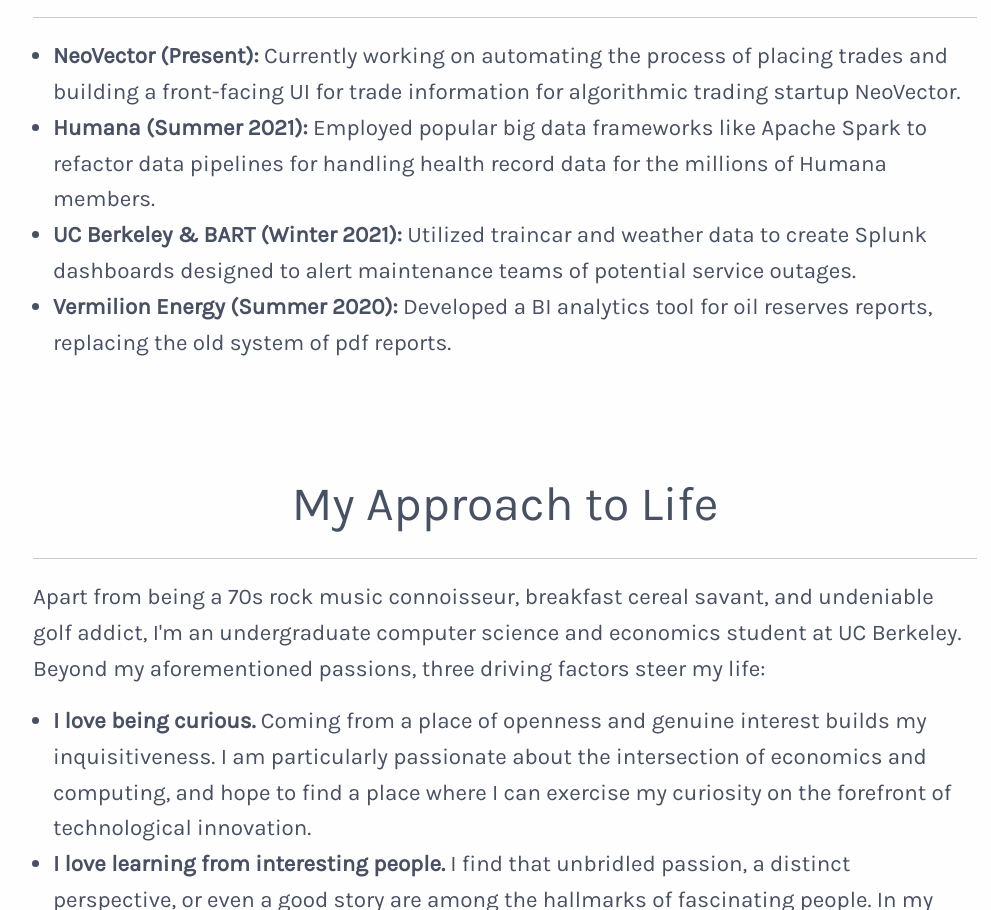
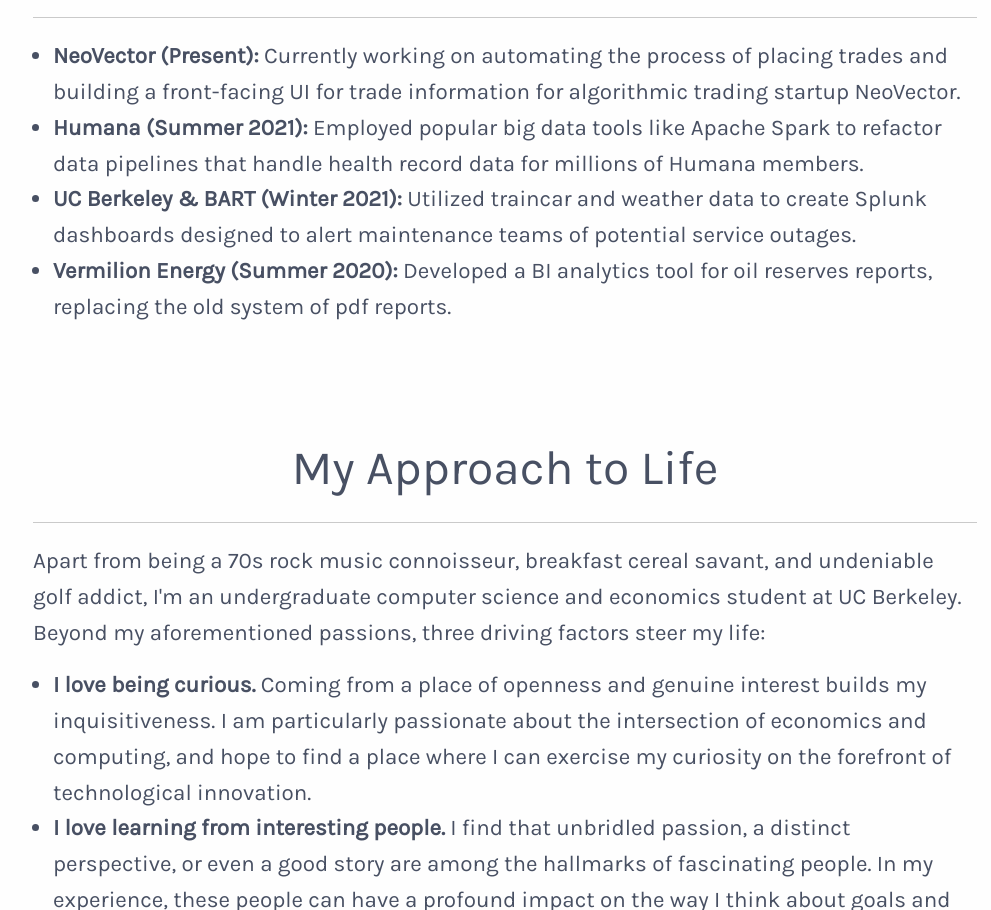
Before and after one commit to evanpfeifer/evanpfeifer.github.io, a plain HTML site: page index.html in a window 1280 px wide. Shown: the part 1103-2013 px from the top of the page, without its empty margins (135-1126 px from the left). Drawn offline with Linux system fonts and the light colour scheme.

Commit message:
refactor work history wording

```diff
--- a/index.html
+++ b/index.html
@@ -100,7 +100,7 @@
             <hr>
             <ul>
               <li><b>NeoVector (Present):</b> Currently working on automating the process of placing trades and building a front-facing UI for trade information for algorithmic trading startup NeoVector.</li>
-              <li><b>Humana (Summer 2021):</b> Employed popular big data frameworks like Apache Spark to refactor data pipelines for handling health record data for the millions of Humana members.</li>
+              <li><b>Humana (Summer 2021):</b> Employed popular big data tools like Apache Spark to refactor data pipelines that handle health record data for millions of Humana members.</li>
               <li><b>UC Berkeley & BART (Winter 2021):</b> Utilized traincar and weather data to create Splunk dashboards designed to alert maintenance teams of potential service outages.</li>
               <li><b>Vermilion Energy (Summer 2020):</b> Developed a BI analytics tool for oil reserves reports, replacing the old system of pdf reports.</li>
             </ul>
```
